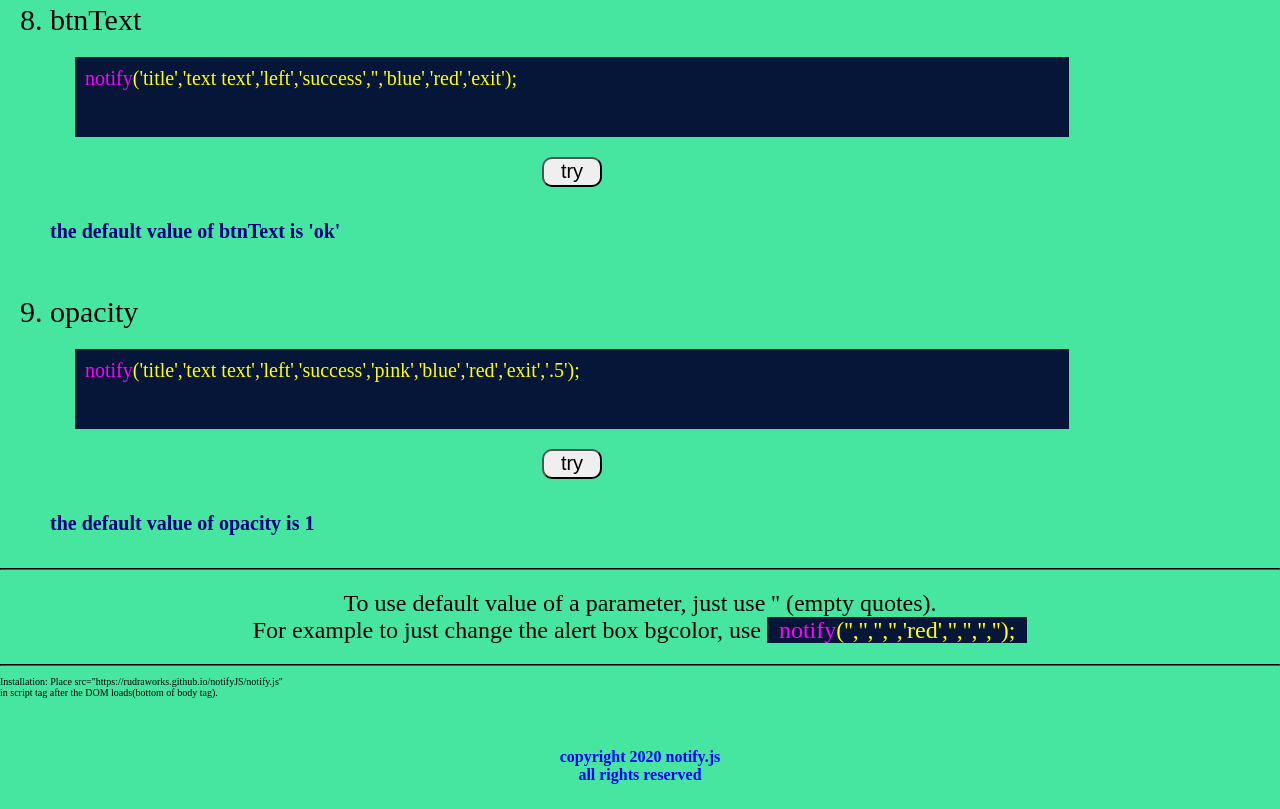
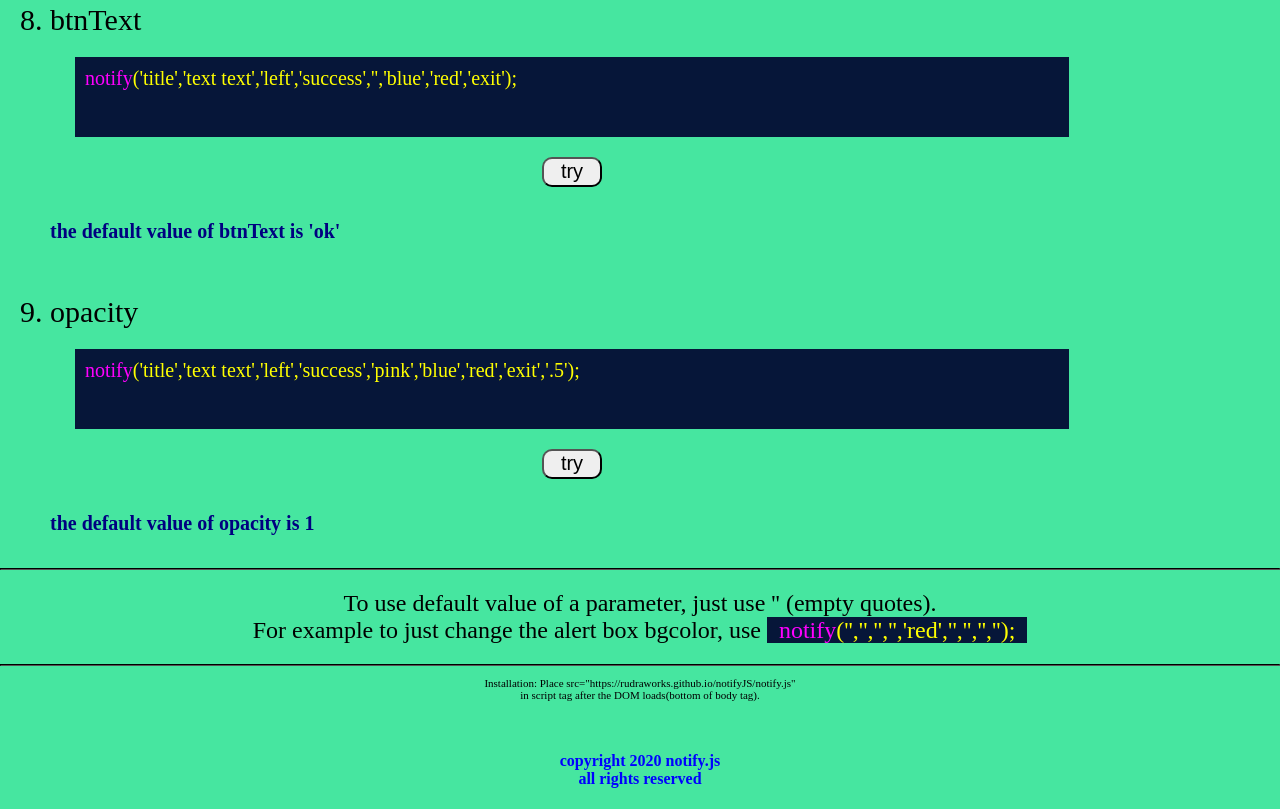
Before and after one commit to rudraWorks/notifyJS, a plain HTML site: page docs.html in a window 1280 px wide. Shown: the part 3632-4441 px from the top of the page. Drawn offline with Linux system fonts and the light colour scheme.

Commit message:
Update docs.html

```diff
--- a/docs.html
+++ b/docs.html
@@ -123,7 +123,7 @@ Title, Message, Direction, Type, bgColor, textColor, btnColor, btnText and opaci
 <hr style="border-color:black">
 <h2 style="text-align:center"> To use default value of a parameter, just use '' (empty quotes). <br>For example to just change the alert box bgcolor, use <span style="background:#061639">&nbsp;&nbsp;notify</span><span style="background:#061639" id="in">('','','','','red','','','','');&nbsp;&nbsp;</span></h2>
 <hr style="border-color:black">
- <h3 style="font-size:10px;font-weight:200">Installation: Place src="https://rudraworks.github.io/notifyJS/notify.js" <br>in script tag after the DOM loads(bottom of body tag).</h3>
-
+<center> <h3 style="font-size:11px;font-weight:200">Installation: Place src="https://rudraworks.github.io/notifyJS/notify.js" <br>in script tag after the DOM loads(bottom of body tag).</h3>
+</center>
 
 <br><center style="color:blue;"><h4>copyright 2020 notify.js <br>all rights reserved</h4></center>
```
